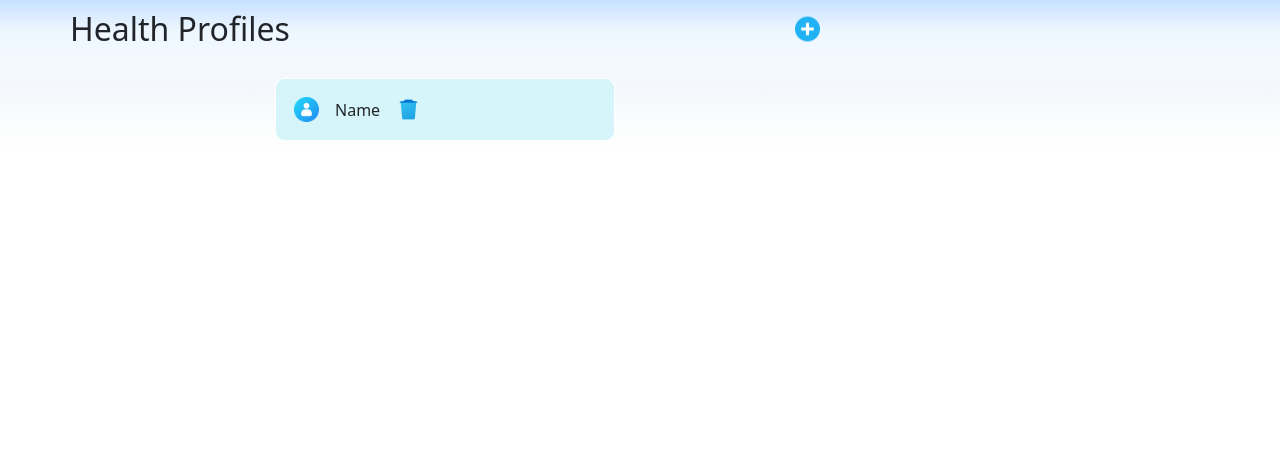
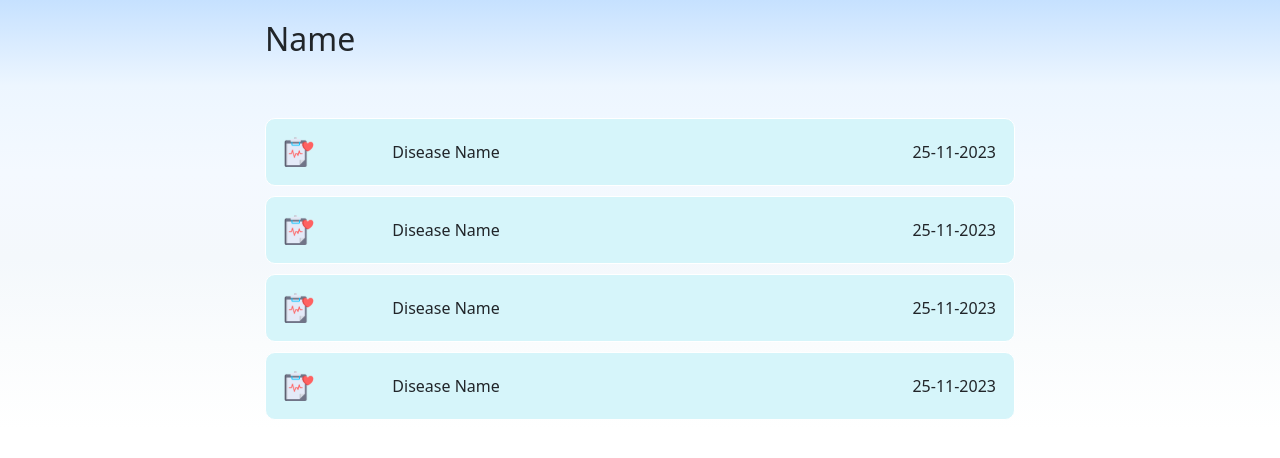
Before and after one commit to muhammaduzairrazaq/diseasePredictionReact, a React (Create React App) app in the folder disease-prediction/: page / in a window 1280 px wide. Shown: the top 458 px of the page. Built offline with nearby package versions, Linux system fonts and the light colour scheme.

Commit message:
all screens done

```diff
--- a/disease-prediction/src/App.css
+++ b/disease-prediction/src/App.css
@@ -645,11 +645,10 @@ body {
 
 
 .health-profile-container {
-  width: 100%;
-  max-width: 750px;
   display: flex;
   flex-direction: column;
   align-items: center;
+  margin-top: 10px;
 }
 
 .health-profile-top-heading{
@@ -660,36 +659,90 @@ body {
 
 }
 
-
 .health-profile-top-heading h2 {
   margin-bottom: 0;
 }
 
-
-.health-proflies {
+.health-profiles-list {
   width: 100%;
+  max-width: 750px;
+  margin-top: 50px;
 }
 
 .health-profile {
 
   display: flex;
   align-items: center;
-  gap: 1rem;
-
+  justify-content: space-between;
   width: 100%;
+  min-width: 340px;
+  max-width: 750px;
   padding: 18px;
-  min-width: 340px;
   border: 1px solid white;
   background-color: var(--bkc-sceondary);
   border-radius: 10px;
-  margin-top: 30px;
+  margin-top: 10px;
 }
 
 .health-profile p {
   margin-bottom: 0;
 }
 
+.space-name {
+  width: 20vw;
+}
 
+
+
+/* DiseaseProfile.js */
+
+.disease-profile-container {
+  display: flex;
+  flex-direction: column;
+  align-items: center;
+  margin-top: 10px;
+}
+
+.disease-profile-top-heading{
+  width: 100%;
+  max-width: 750px;
+  display: flex;
+  justify-content: space-between;
+
+}
+
+.disease-profile-top-heading h2 {
+  margin-bottom: 0;
+}
+
+.disease-profiles-list {
+  width: 100%;
+  max-width: 750px;
+  margin-top: 50px;
+}
+
+.disease-profile {
+
+  display: flex;
+  align-items: center;
+  justify-content: space-between;
+  width: 100%;
+  min-width: 340px;
+  max-width: 750px;
+  padding: 18px;
+  border: 1px solid white;
+  background-color: var(--bkc-sceondary);
+  border-radius: 10px;
+  margin-top: 10px;
+}
+
+.disease-profile p {
+  margin-bottom: 0;
+}
+
+.disease-space-name {
+  width: 20vw;
+}
 
 
 
--- a/disease-prediction/src/App.js
+++ b/disease-prediction/src/App.js
@@ -14,6 +14,7 @@ import { ChatBot } from './components/InteractionPage/ChatBot'
 import { VoiceBot } from './components/InteractionPage/VoiceBot';
 import { DiseaseReport } from './components/InteractionPage/DiseaseReport';
 import { HealthProfile } from './components/InteractionPage/HealthProfile';
+import { DiseaseProfile } from './components/InteractionPage/DiseaseProfile';
 
 import 'bootstrap/dist/css/bootstrap.min.css';
 
@@ -33,7 +34,7 @@ function App() {
     <ChatBot />
     <VoiceBot />
     < DiseaseReport /> */}
-    <HealthProfile />
+    <DiseaseProfile />
    </div>
   );
 }
--- /dev/null
+++ b/disease-prediction/src/components/InteractionPage/DiseaseProfile.js
@@ -0,0 +1,47 @@
+import "../../App.css";
+import Container from "react-bootstrap/Container";
+import Row from "react-bootstrap/Row";
+import Col from "react-bootstrap/Col";
+import Report from "../../assets/report.svg";
+
+export const DiseaseProfile = () => {
+  return (
+    <Container>
+      <Row>
+        <Col xs={12} md={12}>
+          <div className="disease-profile-container">
+            <div className="disease-profile-top-heading">
+              <h2>Name</h2>
+            </div>
+            <div className="disease-profiles-list">
+              <div className="disease-profile">
+                <img src={Report} alt="plus" />
+                <p>Disease Name</p>
+                <div className="disease-space-name"></div>
+                <p>25-11-2023</p>
+              </div>
+              <div className="disease-profile">
+                <img src={Report} alt="plus" />
+                <p>Disease Name</p>
+                <div className="disease-space-name"></div>
+                <p>25-11-2023</p>
+              </div>
+              <div className="disease-profile">
+                <img src={Report} alt="plus" />
+                <p>Disease Name</p>
+                <div className="disease-space-name"></div>
+                <p>25-11-2023</p>
+              </div>
+              <div className="disease-profile">
+                <img src={Report} alt="plus" />
+                <p>Disease Name</p>
+                <div className="disease-space-name"></div>
+                <p>25-11-2023</p>
+              </div>
+            </div>
+          </div>
+        </Col>
+      </Row>
+    </Container>
+  );
+};
--- a/disease-prediction/src/components/InteractionPage/HealthProfile.js
+++ b/disease-prediction/src/components/InteractionPage/HealthProfile.js
@@ -17,10 +17,29 @@ export const HealthProfile = () => {
               <h2>Health Profiles</h2>
               <img src={Plus} alt="plus" />
             </div>
-            <div className="health-profiles">
+            <div className="health-profiles-list">
               <div className="health-profile">
                 <img src={Profile} alt="plus" />
                 <p>Name</p>
+                <div className="space-name"></div>
+                <img src={Trash} alt="plus" />
+              </div>
+              <div className="health-profile">
+                <img src={Profile} alt="plus" />
+                <p>Name</p>
+                <div className="space-name"></div>
+                <img src={Trash} alt="plus" />
+              </div>
+              <div className="health-profile">
+                <img src={Profile} alt="plus" />
+                <p>Name</p>
+                <div className="space-name"></div>
+                <img src={Trash} alt="plus" />
+              </div>
+              <div className="health-profile">
+                <img src={Profile} alt="plus" />
+                <p>Name</p>
+                <div className="space-name"></div>
                 <img src={Trash} alt="plus" />
               </div>
             </div>
```
Also changed, not shown: disease-prediction/src/assets/report.svg (added).
